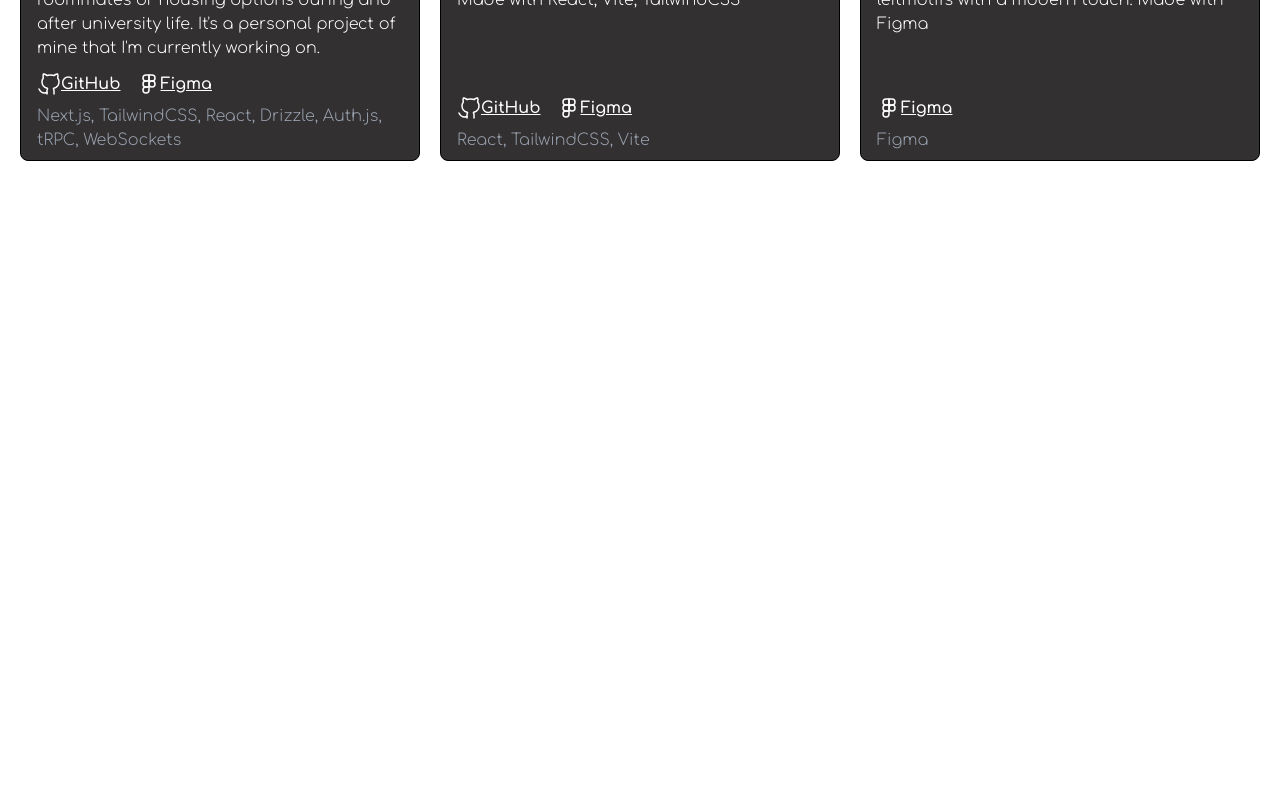
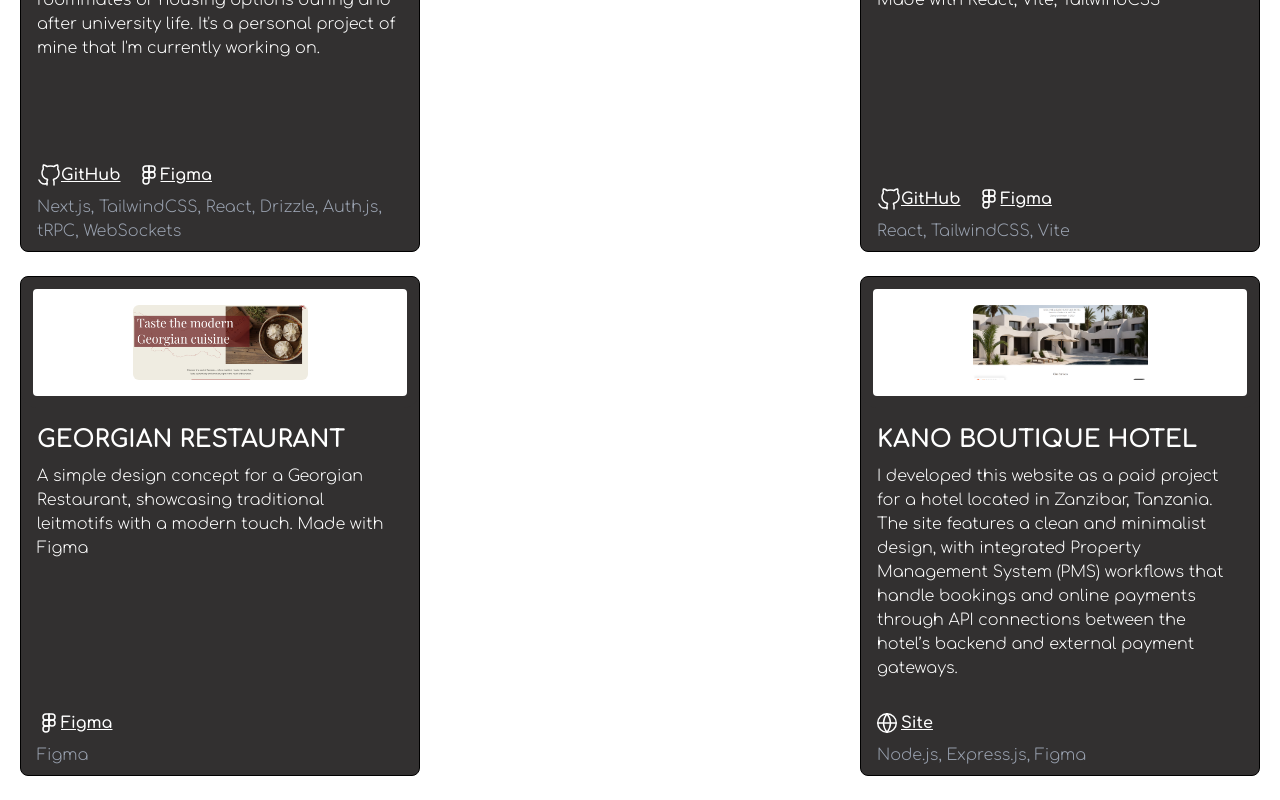
Before and after one commit to uperpenta/uperpenta.github.io, a React (Vite) app: page / in a window 1280 px wide. Shown: the part 2034-2834 px from the top of the page. Before the commit the page ends 2219 px from the top, so only its background shows below. Built offline with nearby package versions, Linux system fonts and the light colour scheme; a web font is replaced by a local one.

Commit message:
added project and fixed ProjectCard height

```diff
--- a/src/components/ProjectCard.jsx
+++ b/src/components/ProjectCard.jsx
@@ -1,5 +1,6 @@
 import figma from "/src/assets/photos/figma.svg";
 import github from "/src/assets/photos/github.svg";
+import site from "/src/assets/photos/site.svg";
 
 export default function ProjectCard({
   imageSrc,
@@ -8,9 +9,10 @@ export default function ProjectCard({
   technologies,
   GitHubLink,
   FigmaLink,
+  SiteLink,
 }) {
   return (
-    <div className="bg-aboutbg2 rounded-lg border 2xl:p-1 w-100 relative overflow-hidden font-comfortaa flex flex-col">
+    <div className="bg-aboutbg2 rounded-lg border h-[500px] 2xl:p-1 w-100 relative overflow-hidden font-comfortaa flex flex-col">
       {/* Image Section */}
       <div className="border-[12px] border-aboutbg2 rounded-2xl bg-white">
         <div className="h-[107px] w-[175px] mx-auto py-4">
@@ -62,8 +64,21 @@ export default function ProjectCard({
                 </a>
               </div>
             )}
+
+            {SiteLink && (
+              <div className="flex flex-row gap-1">
+                <img className="w-5" src={site}></img>
+                <a
+                  href={SiteLink}
+                  target="_blank"
+                  rel="noopener noreferrer"
+                  className="text-white font-semibold underline hover:text-gray-300 transition-colors"
+                >
+                  Site
+                </a>
+              </div>
+            )}
           </div>
-
           <p className="text-gray-400 font-extralight h-1/7">{technologies}</p>
         </div>
       </div>
--- a/src/sections/Projects.jsx
+++ b/src/sections/Projects.jsx
@@ -2,6 +2,7 @@ import ProjectCard from "../components/ProjectCard";
 import roomm8s from "/src/assets/photos/roomm8s.png";
 import cat from "/src/assets/photos/mc_cat.jpg";
 import restaurant from "/src/assets/photos/restaurant.png";
+import kano from "/src/assets/photos/kano.png";
 
 export default function Projects() {
   return (
@@ -9,7 +10,7 @@ export default function Projects() {
       <h3 className="text-aboutbg font-bold font-nunito text-3xl pb-6">
         Projects
       </h3>
-      <div className="flex flex-row justify-between">
+      <div className="flex flex-wrap justify-between gap-6">
         <ProjectCard
           imageSrc={roomm8s}
           text="ROOM M8S (WIP)"
@@ -33,6 +34,13 @@ export default function Projects() {
           text="GEORGIAN RESTAURANT"
           description="A simple design concept for a Georgian Restaurant, showcasing traditional leitmotifs with a modern touch. Made with Figma"
         ></ProjectCard>
+        <ProjectCard
+          imageSrc={kano}
+          text="KANO BOUTIQUE HOTEL"
+          description="I developed this website as a paid project for a hotel located in Zanzibar, Tanzania. The site features a clean and minimalist design, with integrated Property Management System (PMS) workflows that handle bookings and online payments through API connections between the hotel’s backend and external payment gateways."
+          SiteLink="https://www.kanoboutiquehotel.com/"
+          technologies="Node.js, Express.js, Figma"
+        ></ProjectCard>
       </div>
     </div>
   );
```
Also changed, not shown: src/assets/photos/kano.png (added), src/assets/photos/site.svg (added).
